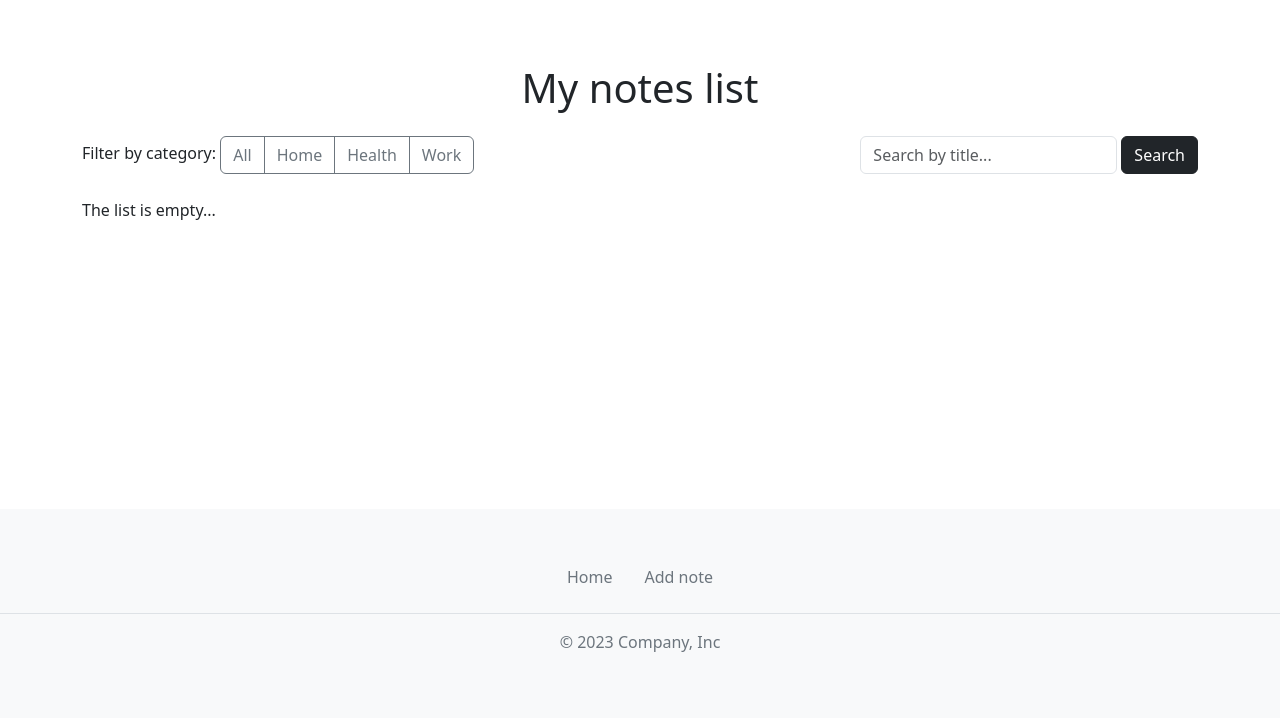
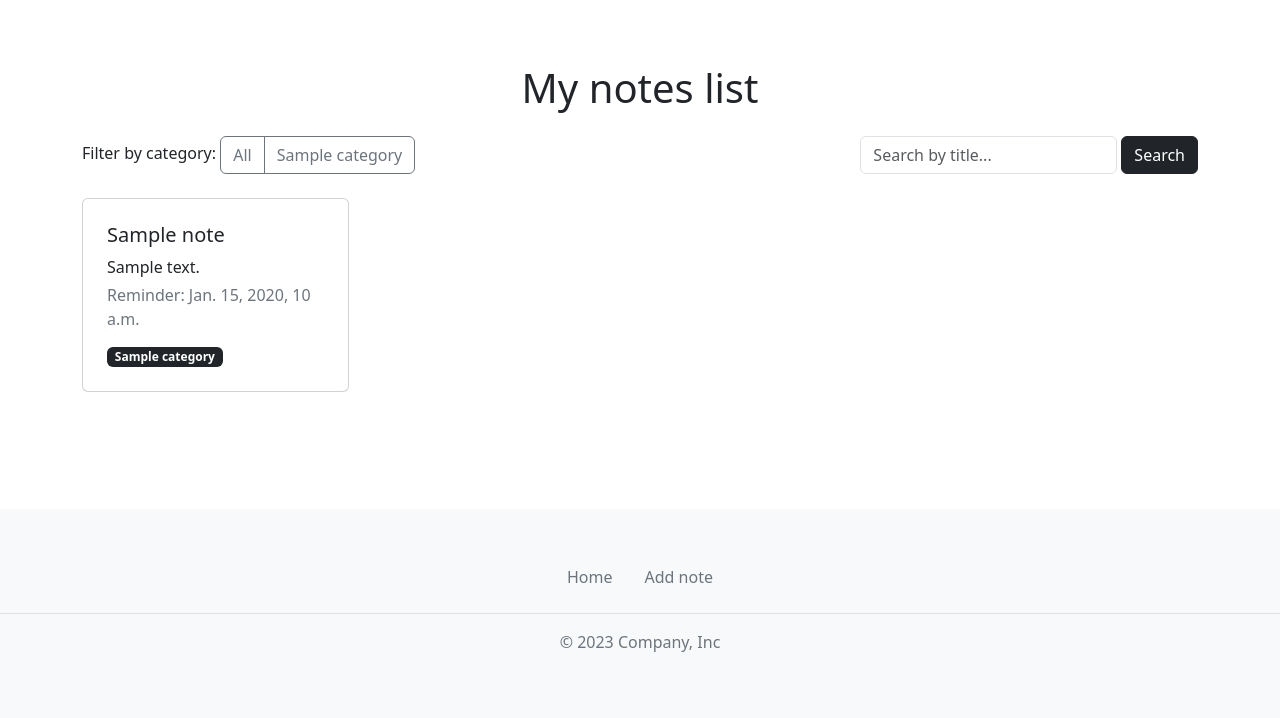
Before and after one commit to AnastasiiaIlina/django, a Django app: page /?category=1 in a window 1280 px wide. Shown: the part 82-800 px from the top of the page. Run offline with Django 5.2, Linux system fonts and the light colour scheme; tables that the repository leaves empty hold one stand-in row (values such as "Sample post"); some libraries are stand-ins or nearby versions.

Commit message:
added hw35

```diff
--- a/notes_app/notes/models.py
+++ b/notes_app/notes/models.py
@@ -1,12 +1,17 @@
 from django.db import models
 import uuid
 
+class Category(models.Model):
+    title = models.CharField(max_length = 100)
+
+    def __str__(self):
+        return self.title
+
 class Note(models.Model):
-    id = models.UUIDField(primary_key=True, default=uuid.uuid4)
     title = models.CharField(max_length = 100)
     description = models.TextField()
     reminder = models.DateTimeField(False, False)
-    category = models.CharField(max_length = 100)
+    category = models.ForeignKey(Category, on_delete=models.CASCADE)
 
     def __str__(self):
         return self.title
--- a/notes_app/notes/templates/home_page.html
+++ b/notes_app/notes/templates/home_page.html
@@ -12,9 +12,10 @@
         Filter by category:
         <div class="btn-group" role="group" aria-label="Basic example">
           <a class="btn btn-outline-secondary" href="{% url 'home_page' %}" class="">All</a>
-          <a class="btn btn-outline-secondary" href="{% url 'home_page' %}?category=home">Home</a>
-          <a class="btn btn-outline-secondary" href="{% url 'home_page' %}?category=health">Health</a>
-          <a class="btn btn-outline-secondary" href="{% url 'home_page' %}?category=work">Work</a>
+
+          {% for category in categories %}
+            <a class="btn btn-outline-secondary" href="{% url 'home_page' %}?category={{category.id}}">{{ category }}</a>
+          {% endfor %}
         </div>
       </div>
       <form method="get" class="d-flex align-items-center">
--- a/notes_app/notes/views.py
+++ b/notes_app/notes/views.py
@@ -1,10 +1,11 @@
 from django.shortcuts import render, redirect
-from .models import Note
+from .models import Note, Category
 from .forms import NoteForm
 
 def return_home_page(request):
     if request.method == 'GET':
         notes_list = Note.objects.all()
+        categories = Category.objects.all()
 
         category_from_qs = request.GET.get('category')
         search_by_title_qs = request.GET.get('search')
@@ -16,7 +17,8 @@ def return_home_page(request):
             notes_list = notes_list.filter(title__icontains = search_by_title_qs)
 
         return render(request, "home_page.html", context={
-            "notes_list": notes_list
+            "notes_list": notes_list,
+            "categories": categories
         })
 
 
```
Also changed, not shown: notes_app/notes/forms.py (+3 -7 lines), notes_app/notes/migrations/0001_initial.py, notes_app/notes/migrations/0002_alter_note_category_delete_category.py (deleted).
